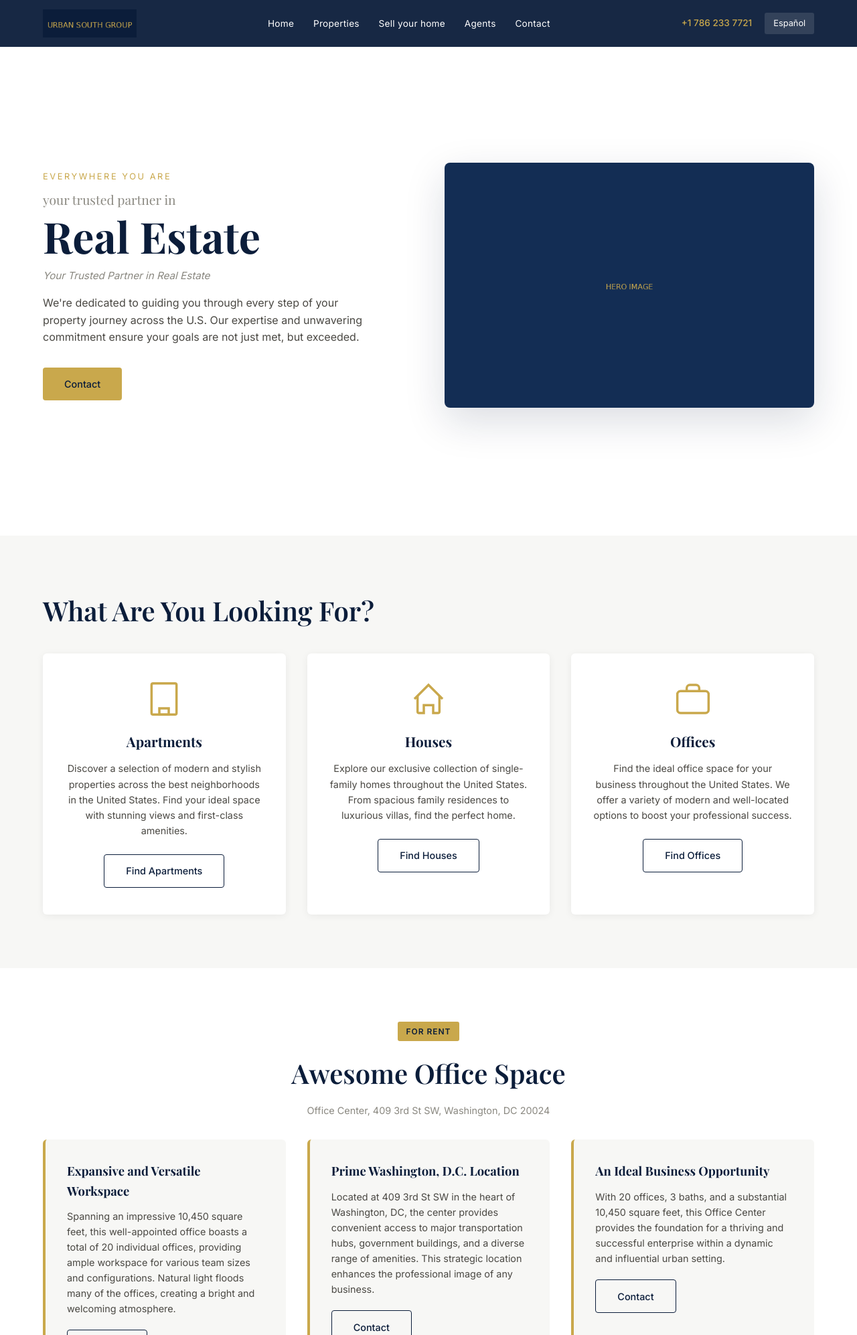
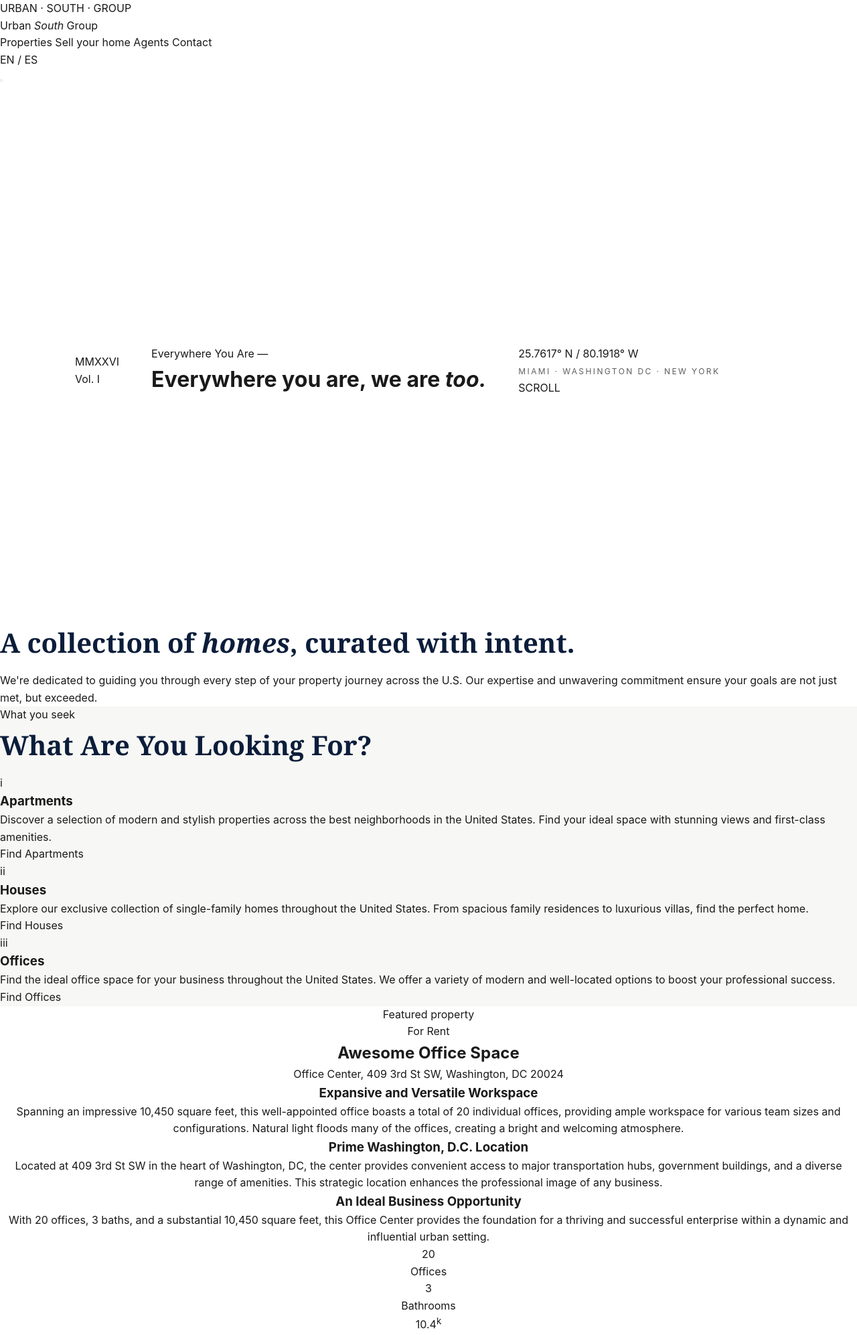
Before and after one commit to chrisnun-cmd/urbansouthgroup, a Flask app: page / in a window 1280 px wide. Shown: the top 1994 px of the page at 67% size. Run offline with Flask 3, Linux system fonts and the light colour scheme.

Commit message:
Add files via upload

```diff
--- a/templates/index.html
+++ b/templates/index.html
@@ -1,272 +1,298 @@
 <!DOCTYPE html>
 <html lang="{{ c.lang }}">
 <head>
-    <meta charset="UTF-8">
-    <meta name="viewport" content="width=device-width, initial-scale=1.0">
-    <title>{{ co.name }} — {% if lang == 'en' %}Real Estate{% else %}Bienes Raíces{% endif %}</title>
-    <meta name="description" content="{% if lang == 'en' %}Urban South Group Real Estate helps clients buy, sell, and invest in properties across the US. Expert guidance for homes, apartments, offices, and investments.{% else %}Urban South Group ayuda a clientes a comprar, vender e invertir en propiedades en EE.UU. Orientación experta en hogares, apartamentos, oficinas e inversiones.{% endif %}">
-    <meta property="og:title" content="{{ co.name }}">
-    <meta property="og:type" content="website">
-    <meta property="og:image" content="{{ url_for('static', filename='images/hero.png', _external=True) }}">
-    <meta property="og:locale" content="{{ 'en_US' if lang == 'en' else 'es_ES' }}">
-    <meta property="og:locale:alternate" content="{{ 'es_ES' if lang == 'en' else 'en_US' }}">
-    <link rel="icon" href="{{ url_for('static', filename='images/logo.png') }}">
-    <link rel="alternate" hreflang="en" href="{{ url_for('home_en', _external=True) }}">
-    <link rel="alternate" hreflang="es" href="{{ url_for('home_es', _external=True) }}">
-    <link rel="preconnect" href="https://fonts.googleapis.com">
-    <link rel="preconnect" href="https://fonts.gstatic.com" crossorigin>
-    <link href="https://fonts.googleapis.com/css2?family=Playfair+Display:wght@400;600;700&family=Inter:wght@300;400;500;600&display=swap" rel="stylesheet">
-    <link rel="stylesheet" href="{{ url_for('static', filename='css/style.css') }}">
+  <meta charset="UTF-8">
+  <meta name="viewport" content="width=device-width, initial-scale=1.0">
+  <title>{{ co.name }} — {{ c.hero.tagline }}</title>
+  <meta name="description" content="{{ c.hero.text }}">
+  <link rel="stylesheet" href="{{ url_for('static', filename='css/style.css') }}">
 </head>
 <body>
 
-<!-- ═══ NAVBAR ═══ -->
-<nav class="navbar" id="navbar">
-    <div class="nav-inner">
-        <a href="{{ '/' if lang == 'en' else '/es/' }}" class="nav-logo">
-            <img src="{{ url_for('static', filename='images/logo.png') }}" alt="{{ co.name }}">
-        </a>
-        <ul class="nav-links" id="navLinks">
-            <li><a href="#hero">{{ c.nav.home }}</a></li>
-            <li><a href="#properties">{{ c.nav.properties }}</a></li>
-            <li><a href="#sell">{{ c.nav.sell }}</a></li>
-            <li><a href="#agents">{{ c.nav.agents }}</a></li>
-            <li><a href="#contact">{{ c.nav.contact }}</a></li>
-        </ul>
-        <div class="nav-right">
-            <a href="tel:{{ co.phone }}" class="nav-phone">{{ co.phone_display }}</a>
-            <a href="{{ c.alt_url }}" class="lang-switch">{{ c.alt_label }}</a>
-            <button class="hamburger" id="hamburger" aria-label="Menu">
-                <span></span><span></span><span></span>
-            </button>
-        </div>
+<!-- CURTAIN loader -->
+<div class="curtain" id="curtain">
+  <div class="mark">URBAN · SOUTH · GROUP</div>
+</div>
+
+<!-- NAV -->
+<nav class="nav" id="nav">
+  <a href="{% if lang == 'en' %}/{% else %}/es/{% endif %}" class="nav__brand">Urban <em>South</em> Group</a>
+  <div class="nav__center">
+    <a href="#featured">{{ c.nav.properties }}</a>
+    <a href="#sell">{{ c.nav.sell }}</a>
+    <a href="#team">{{ c.nav.agents }}</a>
+    <a href="#contact">{{ c.nav.contact }}</a>
+  </div>
+  <div class="nav__right">
+    <div class="nav__lang">
+      <a href="/" class="{% if lang == 'en' %}active{% endif %}">EN</a>
+      <span>/</span>
+      <a href="/es/" class="{% if lang == 'es' %}active{% endif %}">ES</a>
     </div>
+    <button class="nav__burger" aria-label="menu"><span></span><span></span><span></span></button>
+  </div>
 </nav>
 
-<!-- ═══ HERO ═══ -->
-<section class="hero" id="hero">
-    <div class="hero-content">
-        <p class="hero-eyebrow">{{ c.hero.eyebrow }}</p>
-        <p class="hero-subtitle">{{ c.hero.subtitle }}</p>
-        <h1 class="hero-title">{{ c.hero.title }}</h1>
-        <p class="hero-tagline">{{ c.hero.tagline }}</p>
-        <p class="hero-text">{{ c.hero.text }}</p>
-        <a href="#contact" class="btn btn-primary">{{ c.nav.contact }}</a>
+<!-- HERO -->
+<header class="hero">
+  <div class="hero__image">
+    <div class="hero-photo"></div>
+  </div>
+
+  <div class="hero__index">
+    <div class="hero__index-num">MMXXVI</div>
+    <div class="hero__index-label">Vol. I</div>
+  </div>
+
+  <div class="hero__content">
+    <p class="hero__eyebrow">{{ c.hero.eyebrow }} —</p>
+    <h1 class="hero__title">
+      {% if lang == 'en' %}
+        <span class="line"><span>Everywhere</span></span>
+        <span class="line"><span>you are,</span></span>
+        <span class="line"><span>we are <em>too.</em></span></span>
+      {% else %}
+        <span class="line"><span>Donde tú</span></span>
+        <span class="line"><span>estés,</span></span>
+        <span class="line"><span>allí <em>estamos.</em></span></span>
+      {% endif %}
+    </h1>
+  </div>
+
+  <div class="hero__meta">
+    <div class="hero__coords">
+      25.7617° N / 80.1918° W<br>
+      <span style="font-size:0.75rem; letter-spacing:0.2em; font-style:normal; opacity:0.7;">MIAMI · WASHINGTON DC · NEW YORK</span>
     </div>
-    <div class="hero-image">
-        <img src="{{ url_for('static', filename='images/hero.png') }}" alt="Urban South Group Real Estate">
-    </div>
+    <div class="hero__scroll">SCROLL</div>
+  </div>
+</header>
+
+<!-- INTRO -->
+<section class="intro">
+  <h2 class="section-title">
+    {% if lang == 'en' %}A collection of <em>homes</em>, curated with intent.{% else %}Una colección de <em>hogares</em>, curada con intención.{% endif %}
+  </h2>
+  <p class="intro__body">{{ c.hero.text }}</p>
 </section>
 
-<!-- ═══ CATEGORIES ═══ -->
-<section class="section categories" id="categories">
-    <div class="container">
-        <h2 class="section-title">{{ c.categories_title }}</h2>
-        <div class="cat-grid">
-            {% for cat in c.categories %}
-            <div class="cat-card">
-                <div class="cat-icon">
-                    {% if cat.icon == 'building' %}
-                    <svg viewBox="0 0 24 24" fill="none" stroke="currentColor" stroke-width="1.5"><rect x="4" y="2" width="16" height="20" rx="1"/><line x1="9" y1="6" x2="9" y2="6.01"/><line x1="15" y1="6" x2="15" y2="6.01"/><line x1="9" y1="10" x2="9" y2="10.01"/><line x1="15" y1="10" x2="15" y2="10.01"/><line x1="9" y1="14" x2="9" y2="14.01"/><line x1="15" y1="14" x2="15" y2="14.01"/><rect x="9" y="18" width="6" height="4"/></svg>
-                    {% elif cat.icon == 'home' %}
-                    <svg viewBox="0 0 24 24" fill="none" stroke="currentColor" stroke-width="1.5"><path d="M3 12l9-9 9 9"/><path d="M5 10v10a1 1 0 001 1h3v-5h6v5h3a1 1 0 001-1V10"/></svg>
-                    {% elif cat.icon == 'briefcase' %}
-                    <svg viewBox="0 0 24 24" fill="none" stroke="currentColor" stroke-width="1.5"><rect x="2" y="7" width="20" height="14" rx="2"/><path d="M16 7V5a2 2 0 00-2-2h-4a2 2 0 00-2 2v2"/><line x1="12" y1="12" x2="12" y2="12.01"/></svg>
-                    {% endif %}
-                </div>
-                <h3>{{ cat.title }}</h3>
-                <p>{{ cat.text }}</p>
-                <a href="#listings" class="btn btn-outline">{{ cat.cta }}</a>
-            </div>
-            {% endfor %}
-        </div>
+<!-- CATEGORIES -->
+<section class="categories">
+  <div style="display:flex; justify-content:space-between; align-items:flex-end; flex-wrap:wrap; gap:2rem;">
+    <div>
+      <div class="section-label" data-roman="I.">
+        {% if lang == 'en' %}What you seek{% else %}Lo que buscas{% endif %}
+      </div>
+      <h2 class="section-title">{{ c.categories_title }}</h2>
     </div>
+  </div>
+
+  <div class="categories__grid">
+    {% for cat in c.categories %}
+    <div class="category">
+      <div class="category__num">{{ ['i', 'ii', 'iii'][loop.index0] }}</div>
+      <h3 class="category__title">{{ cat.title }}</h3>
+      <p class="category__text">{{ cat.text }}</p>
+      <a href="#featured" class="category__cta">{{ cat.cta }}</a>
+    </div>
+    {% endfor %}
+  </div>
 </section>
 
-<!-- ═══ FEATURED PROPERTY ═══ -->
-<section class="section featured" id="featured">
-    <div class="container">
-        <span class="badge">{{ c.featured.badge }}</span>
-        <h2 class="section-title">{{ c.featured.title }}</h2>
-        <p class="featured-location">{{ c.featured.location }}</p>
-        <div class="featured-grid">
-            {% for s in c.featured.sections %}
-            <div class="featured-card">
-                <h3>{{ s.title }}</h3>
-                <p>{{ s.text }}</p>
-                <a href="#contact" class="btn btn-outline">{{ c.nav.contact }}</a>
-            </div>
-            {% endfor %}
-        </div>
+<!-- FEATURED -->
+<section class="featured" id="featured">
+  <div class="featured__header">
+    <div>
+      <div class="featured__label" data-roman="II.">
+        {% if lang == 'en' %}Featured property{% else %}Propiedad destacada{% endif %}
+      </div>
+      <span class="featured__badge">{{ c.featured.badge }}</span>
+      <h2 class="featured__title">{{ c.featured.title }}</h2>
+      <p class="featured__location">{{ c.featured.location }}</p>
     </div>
+  </div>
+
+  <div class="featured__spread">
+    <div class="featured__images">
+      <div class="featured__img featured__img--wide" style="background-image:url('{{ url_for('static', filename='images/gallery/g1.jpg') }}');"></div>
+      <div style="display:grid; grid-template-columns:1fr 1fr; gap:1rem;">
+        <div class="featured__img" style="background-image:url('{{ url_for('static', filename='images/gallery/g2.jpg') }}');"></div>
+        <div class="featured__img" style="background-image:url('{{ url_for('static', filename='images/gallery/g3.jpg') }}');"></div>
+      </div>
+    </div>
+
+    <div class="featured__sections">
+      {% for sec in c.featured.sections %}
+      <div class="featured__sec">
+        <h3>{{ sec.title }}</h3>
+        <p>{{ sec.text }}</p>
+      </div>
+      {% endfor %}
+      <div class="featured__specs">
+        <div><div class="featured__spec-num">20</div><div class="featured__spec-lbl">{% if lang == 'en' %}Offices{% else %}Oficinas{% endif %}</div></div>
+        <div><div class="featured__spec-num">3</div><div class="featured__spec-lbl">{% if lang == 'en' %}Bathrooms{% else %}Baños{% endif %}</div></div>
+        <div><div class="featured__spec-num">10.4<sup>k</sup></div><div class="featured__spec-lbl">Sq Ft</div></div>
+      </div>
+    </div>
+  </div>
 </section>
 
-<!-- ═══ GALLERY ═══ -->
-<section class="section gallery" id="gallery">
-    <div class="container">
-        <h2 class="section-title">{{ c.gallery_title }}</h2>
-        <p class="section-subtitle">{{ c.gallery_subtitle }}</p>
-        <div class="gallery-grid">
-            <div class="gallery-item"><img src="{{ url_for('static', filename='images/gallery/g1.jpg') }}" alt="Office" loading="lazy"></div>
-            <div class="gallery-item"><img src="{{ url_for('static', filename='images/gallery/g2.jpg') }}" alt="Office" loading="lazy"></div>
-            <div class="gallery-item"><img src="{{ url_for('static', filename='images/gallery/g3.jpg') }}" alt="Office" loading="lazy"></div>
-        </div>
+<!-- LISTINGS -->
+<section class="listings" id="properties">
+  <div class="listings__header">
+    <div class="section-label" data-roman="III.">{{ c.listings_eyebrow }}</div>
+    <h2 class="section-title">
+      {% if lang == 'en' %}Homes that <em>inspire.</em>{% else %}Hogares que <em>inspiran.</em>{% endif %}
+    </h2>
+  </div>
+
+  {% set coords = [
+    ('38.8814° N', '77.0155° W'),
+    ('39.7861° N', '86.1650° W'),
+    ('26.3684° N', '80.1289° W'),
+    ('40.7614° N', '73.9829° W'),
+    ('25.7684° N', '80.1961° W'),
+    ('25.7947° N', '80.2354° W'),
+  ] %}
+
+  {% for prop in c.listings %}
+  <article class="listing">
+    <div>
+      <div class="listing__lot">Lot № {{ '%02d' | format(loop.index) }}</div>
+      <div class="listing__img-wrap">
+        <img src="{{ url_for('static', filename='images/properties/' ~ prop.img) }}" alt="{{ prop.title }}" class="listing__img">
+      </div>
     </div>
+    <div class="listing__body">
+      <div class="listing__status">{{ prop.status }} · {{ prop.type }}</div>
+      <h3 class="listing__title">{{ prop.title }}</h3>
+      <div class="listing__coord">{{ coords[loop.index0][0] }} / {{ coords[loop.index0][1] }}</div>
+      <p class="listing__address">{{ prop.address }}</p>
+      <div class="listing__meta">
+        <div class="listing__price">{{ prop.price }}</div>
+        <div class="listing__specs">{{ prop.specs }}</div>
+      </div>
+    </div>
+  </article>
+  {% endfor %}
 </section>
 
-<!-- ═══ CONTACT FORM ═══ -->
-<section class="section contact-form-section" id="contact">
-    <div class="container container-sm">
-        <h2 class="section-title">{{ c.form_title }}</h2>
-        <form id="contactForm" class="contact-form">
-            <div class="form-group">
-                <label for="cf-name">{{ c.form_name }} *</label>
-                <input type="text" id="cf-name" name="name" required>
-            </div>
-            <div class="form-group">
-                <label for="cf-email">{{ c.form_email }} *</label>
-                <input type="email" id="cf-email" name="email" required>
-            </div>
-            <div class="form-group">
-                <label for="cf-msg">{{ c.form_message }} *</label>
-                <textarea id="cf-msg" name="message" rows="4" required></textarea>
-            </div>
-            <button type="submit" class="btn btn-primary">{{ c.form_submit }}</button>
-            <p class="form-status" id="formStatus"></p>
-        </form>
+<!-- SELL -->
+<section class="sell" id="sell">
+  <div class="sell__body">
+    <div class="section-label" data-roman="IV.">
+      {% if lang == 'en' %}Sell with us{% else %}Vende con nosotros{% endif %}
     </div>
+    <h2 class="section-title">{{ c.sell_title }}</h2>
+    <p>{{ c.sell_text }}</p>
+  </div>
+  <form class="sell__form" id="sellForm">
+    <label for="s-name">{{ c.form_name }}</label>
+    <input type="text" id="s-name" name="name" required>
+    <label for="s-email">{{ c.form_email }}</label>
+    <input type="email" id="s-email" name="email" required>
+    <label for="s-msg">{{ c.form_message }}</label>
+    <textarea id="s-msg" name="message" required></textarea>
+    <button type="submit" class="btn">{{ c.form_submit }}</button>
+  </form>
 </section>
 
-<!-- ═══ LISTINGS ═══ -->
-<section class="section listings" id="listings">
-    <div class="container">
-        <p class="section-eyebrow">{{ c.listings_eyebrow }}</p>
-        <h2 class="section-title">{{ c.listings_title }}</h2>
-        <p class="section-subtitle">{{ c.listings_subtitle }}</p>
-        <div class="listings-grid">
-            {% for p in c.listings %}
-            <div class="listing-card">
-                <div class="listing-img">
-                    <img src="{{ url_for('static', filename='images/properties/' + p.img) }}" alt="{{ p.title }}" loading="lazy">
-                    <span class="listing-status">{{ p.status }}</span>
-                    <span class="listing-type">{{ p.type }}</span>
-                </div>
-                <div class="listing-body">
-                    <h3>{{ p.title }}</h3>
-                    <p class="listing-price">{{ p.price }}</p>
-                    <p class="listing-address">{{ p.address }}</p>
-                    <p class="listing-specs">{{ p.specs }}</p>
-                </div>
-            </div>
-            {% endfor %}
-        </div>
+<!-- TEAM -->
+<section class="team" id="team">
+  <div class="team__intro">
+    <div class="section-label" data-roman="V.">
+      {% if lang == 'en' %}The team{% else %}El equipo{% endif %}
     </div>
+    <h2 class="section-title">{{ c.team_intro }}</h2>
+    <p>{{ c.team_text|safe }}</p>
+  </div>
+
+  <div class="founder">
+    <div class="founder__img-wrap">
+      <img src="{{ url_for('static', filename='images/team/yazna.jpg') }}" alt="Yazna Gonzalez" class="founder__img">
+    </div>
+    <div class="founder__body">
+      <h3>{% if lang == 'en' %}Founder{% else %}Fundadora{% endif %}</h3>
+      <div class="founder__name">Yazna Gonzalez</div>
+      <div class="founder__role">{% if lang == 'en' %}General Manager & Founder{% else %}Gerente General y Fundadora{% endif %}</div>
+      <a href="mailto:yazna@urbansouthgroup.com" class="founder__contact">yazna@urbansouthgroup.com</a>
+    </div>
+  </div>
+
+  <h3 class="realtors-title">{{ c.realtors_title }}</h3>
+
+  <div class="realtors">
+    {% for m in team if not m.founder %}
+    <div class="realtor">
+      <div class="realtor__img-wrap">
+        <img src="{{ url_for('static', filename='images/team/' ~ m.img) }}" alt="{{ m.name }}" class="realtor__img">
+      </div>
+      <div class="realtor__name">{{ m.name }}</div>
+      <div class="realtor__role">{% if lang == 'en' %}{{ m.role_en }}{% else %}{{ m.role_es }}{% endif %}</div>
+      <div class="realtor__mail">{{ m.email }}</div>
+    </div>
+    {% endfor %}
+  </div>
 </section>
 
-<!-- ═══ SELL YOUR HOME ═══ -->
-<section class="section sell-section" id="sell">
-    <div class="container container-sm">
-        <h2 class="section-title">{{ c.sell_title }}</h2>
-        <p>{{ c.sell_text }}</p>
-        <form id="sellForm" class="contact-form">
-            <div class="form-group">
-                <label for="sf-name">{{ c.form_name }} *</label>
-                <input type="text" id="sf-name" name="name" required>
-            </div>
-            <div class="form-group">
-                <label for="sf-email">{{ c.form_email }} *</label>
-                <input type="email" id="sf-email" name="email" required>
-            </div>
-            <div class="form-group">
-                <label for="sf-msg">{{ c.form_message }} *</label>
-                <textarea id="sf-msg" name="message" rows="4" required></textarea>
-            </div>
-            <button type="submit" class="btn btn-primary">{{ c.form_submit }}</button>
-            <p class="form-status" id="sellFormStatus"></p>
-        </form>
+<!-- STATS -->
+<section class="stats">
+  <div class="stats__header">
+    <div class="section-label" data-roman="VI.">{{ c.why_subtitle }}</div>
+    <h2 class="section-title">{{ c.why_title }}</h2>
+  </div>
+  <div class="stats__grid">
+    {% for s in c.stats %}
+    <div class="stat">
+      <div class="stat__num">{{ s.value }}<sup>{{ s.suffix }}</sup></div>
+      <div class="stat__lbl">{{ s.label }}</div>
     </div>
+    {% endfor %}
+  </div>
 </section>
 
-<!-- ═══ TEAM ═══ -->
-<section class="section team-section" id="agents">
-    <div class="container">
-        <h2 class="section-title">{{ c.team_intro }}</h2>
-        <p class="team-intro-text">{{ c.team_text }}</p>
-
-        <!-- Founder -->
-        {% for m in team if m.founder %}
-        <div class="founder-card">
-            <img src="{{ url_for('static', filename='images/team/' + m.img) }}" alt="{{ m.name }}">
-            <div>
-                <h3>{{ m.name }}</h3>
-                <p class="role">{{ m['role_' + lang] }}</p>
-                <a href="mailto:{{ m.email }}">{{ m.email }}</a>
-            </div>
-        </div>
-        {% endfor %}
-
-        <h3 class="realtors-title">{{ c.realtors_title }}</h3>
-        <div class="team-grid">
-            {% for m in team if not m.founder %}
-            <div class="team-card">
-                <img src="{{ url_for('static', filename='images/team/' + m.img) }}" alt="{{ m.name }}">
-                <h4>{{ m.name }}</h4>
-                <p class="role">{{ m['role_' + lang] }}</p>
-                <a href="mailto:{{ m.email }}">{{ m.email }}</a>
-            </div>
-            {% endfor %}
-        </div>
-    </div>
+<!-- CTA -->
+<section class="cta" id="contact">
+  <h2>
+    {% if lang == 'en' %}Let's find you <em>the place</em> you deserve.{% else %}Encontremos <em>el lugar</em> que mereces.{% endif %}
+  </h2>
+  <p>{{ c.cta_text }}</p>
+  <a href="mailto:{{ co.email }}" class="btn btn--gold">{{ c.cta_button }}</a>
+  <a href="tel:{{ co.phone }}" class="cta__phone">{{ co.phone_display }}</a>
 </section>
 
-<!-- ═══ STATS ═══ -->
-<section class="section stats-section">
-    <div class="container">
-        <h2 class="section-title">{{ c.why_title }}</h2>
-        <p class="section-subtitle">{{ c.why_subtitle }}</p>
-        <div class="stats-grid">
-            {% for s in c.stats %}
-            <div class="stat-item" data-target="{{ s.value }}">
-                <span class="stat-number">0</span><span class="stat-suffix">{{ s.suffix }}</span>
-                <p>{{ s.label }}</p>
-            </div>
-            {% endfor %}
-        </div>
+<!-- FOOTER -->
+<footer class="footer">
+  <div class="footer__grid">
+    <div>
+      <div class="footer__brand">URBAN <em>SOUTH</em> GROUP</div>
+      <p class="footer__tagline">{{ c.footer_tagline }}</p>
     </div>
-</section>
-
-<!-- ═══ CTA ═══ -->
-<section class="section cta-section">
-    <div class="container container-sm">
-        <h2>{{ c.cta_title }}</h2>
-        <p>{{ c.cta_text }}</p>
-        <a href="tel:{{ co.phone }}" class="nav-phone-cta">{{ co.phone_display }}</a>
-        <a href="#contact" class="btn btn-primary">{{ c.cta_button }}</a>
+    <div class="footer__col">
+      <h4>{{ c.footer_address_title }}</h4>
+      <p>{{ co.address }}</p>
+      <a href="tel:{{ co.phone }}">{{ co.phone_display }}</a>
+      <a href="mailto:{{ co.email }}">{{ co.email }}</a>
     </div>
-</section>
-
-<!-- ═══ FOOTER ═══ -->
-<footer class="footer">
-    <div class="container footer-inner">
-        <div class="footer-col">
-            <img src="{{ url_for('static', filename='images/logo.png') }}" alt="{{ co.name }}" class="footer-logo">
-            <p>{{ c.footer_tagline }}</p>
-        </div>
-        <div class="footer-col">
-            <h4>{{ c.footer_address_title }}</h4>
-            <p>{{ co.address }}</p>
-            <p><a href="tel:{{ co.phone }}">{{ co.phone_display }}</a></p>
-            <p><a href="mailto:{{ co.email }}">{{ co.email }}</a></p>
-        </div>
-        <div class="footer-col">
-            <h4>{{ c.footer_hours_title }}</h4>
-            <p><strong>{{ c.footer_hours_weekday }}</strong><br>{{ c.footer_hours_weekday_val }}</p>
-            <p><strong>{{ c.footer_hours_weekend }}</strong><br>{{ c.footer_hours_weekend_val }}</p>
-        </div>
+    <div class="footer__col footer__hours">
+      <h4>{{ c.footer_hours_title }}</h4>
+      <strong>{{ c.footer_hours_weekday }}</strong>
+      <p>{{ c.footer_hours_weekday_val }}</p>
+      <strong>{{ c.footer_hours_weekend }}</strong>
+      <p>{{ c.footer_hours_weekend_val }}</p>
     </div>
-    <div class="footer-bottom">
-        <p>Copyright &copy; 2026 {{ co.name }}</p>
+    <div class="footer__col">
+      <h4>{% if lang == 'en' %}Navigate{% else %}Menú{% endif %}</h4>
+      <a href="#featured">{{ c.nav.properties }}</a>
+      <a href="#sell">{{ c.nav.sell }}</a>
+      <a href="#team">{{ c.nav.agents }}</a>
+      <a href="#contact">{{ c.nav.contact }}</a>
     </div>
+  </div>
+  <div class="footer__legal">
+    <div>© 2026 {{ co.name }}. All Rights Reserved.</div>
+    <div>{% if lang == 'en' %}A licensed real estate brokerage.{% else %}Corretaje inmobiliario con licencia.{% endif %}</div>
+  </div>
 </footer>
 
 <script src="{{ url_for('static', filename='js/main.js') }}"></script>
```
